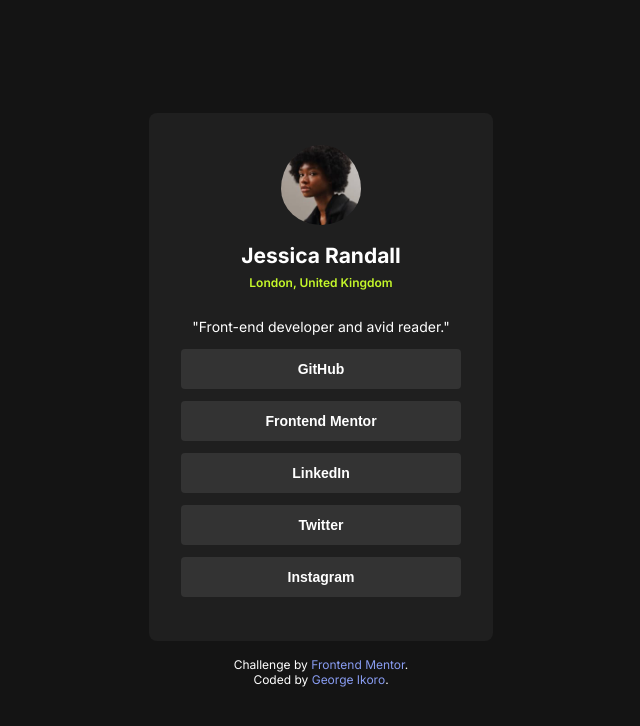
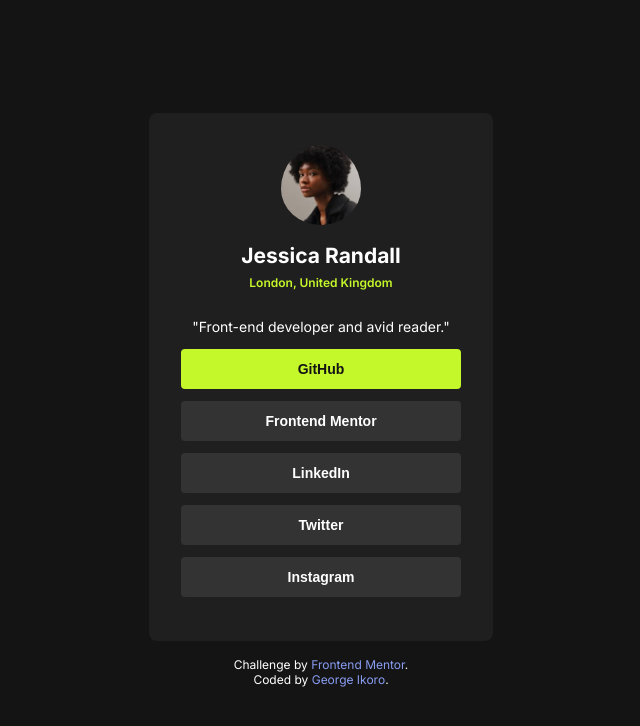
Before and after one commit to georgeikoro/Story, a plain HTML site: page index.html in a window 1280 px wide. In both pictures the pointer is over the button "GitHub". Shown: the whole page, without its empty margins (319-959 px from the left). Drawn offline with Linux system fonts and the light colour scheme.

Commit message:
social links button hover update

```diff
--- a/styles.css
+++ b/styles.css
@@ -63,6 +63,11 @@ section {
       font-size: 14px;
       border-radius: 4px;
     }
+    button:hover {
+      background-color: hsl(75, 94%, 57%);
+      color: hsl(0, 0%, 8%);
+      cursor: pointer;
+    }
 
     .title {
       display: flex;
```
